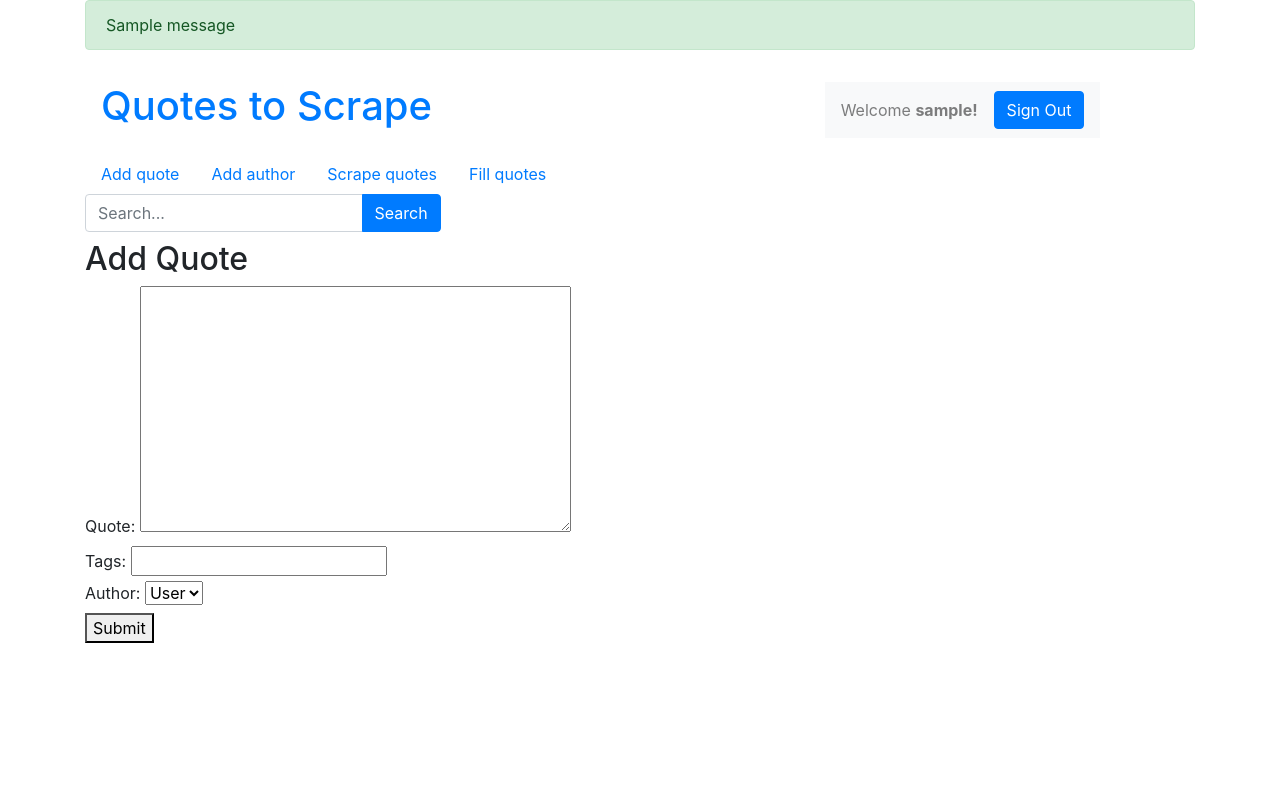
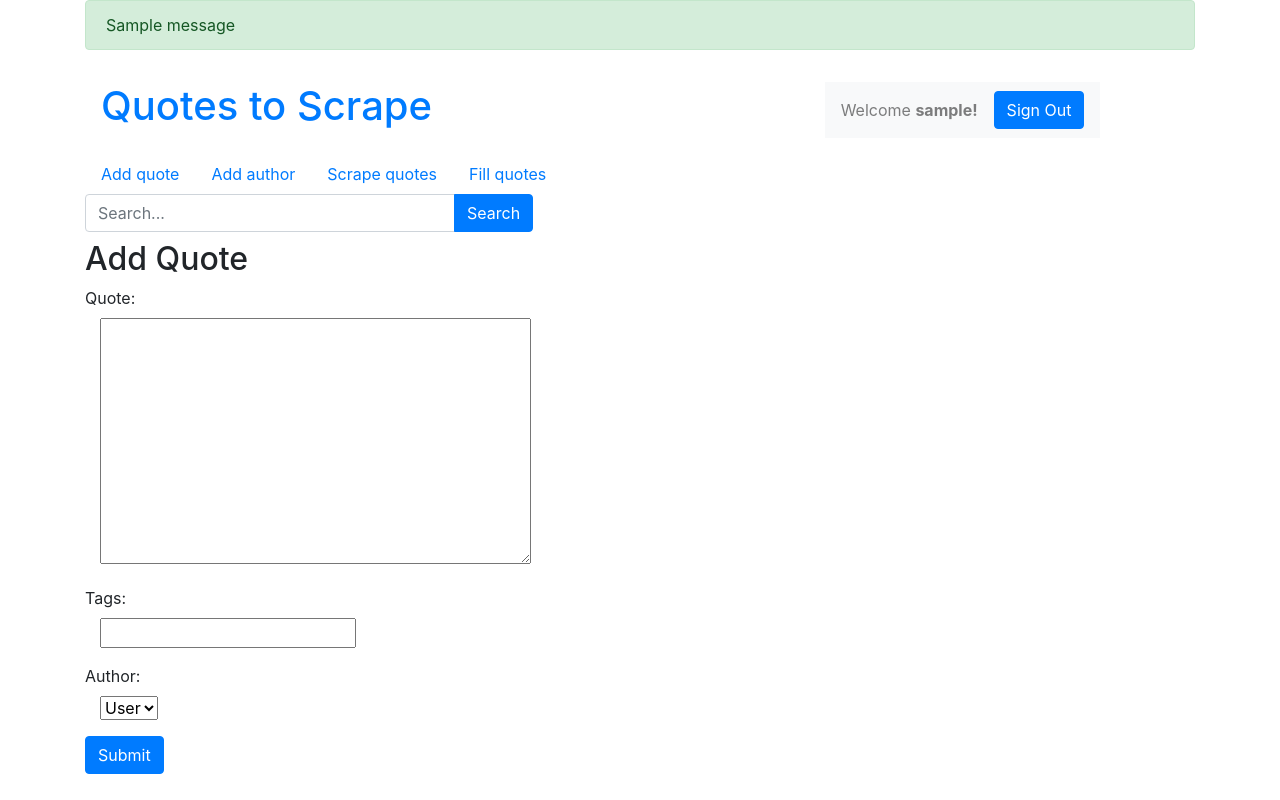
Before and after one commit to sergiokapone/goit_python_web_hw10, a Django app: page /add_quote/ in a window 1280 px wide. Run offline with Django 4.2, Linux system fonts and the light colour scheme; a user stored in the database is signed in; tables that the repository leaves empty hold one stand-in row (values such as "Sample post"); one stand-in notice (Sample message) is shown; some libraries are stand-ins or nearby versions.

Commit message:
tweaked the pattern

```diff
--- a/hw10/quotes/templates/quotes/add_quote.html
+++ b/hw10/quotes/templates/quotes/add_quote.html
@@ -2,18 +2,18 @@
 <h2>Add Quote</h2>
 <form method="post">
   {% csrf_token %}
-  <div>
+  <div class="form-group">
     <label for="{{ form.quote.id_for_label }}">Quote:</label>
-    {{ form.quote }}
+    <div class="col-md-4">{{ form.quote }}</div>
   </div>
-  <div>
+  <div class="form-group">
     <label for="{{ form.tags.id_for_label }}">Tags:</label>
-    {{ form.tags }}
+    <div class="col-md-4">{{ form.tags }}</div>
   </div>
-  <div>
+  <div class="form-group">
     <label for="{{ form.author.id_for_label }}">Author:</label>
-    {{ form.author }}
+    <div class="col-md-4">{{ form.author }}</div>
   </div>
-  <button type="submit">Submit</button>
+  <button type="submit" class="btn btn-primary">Submit</button>
 </form>
 {% endblock %}
--- a/hw10/quotes/templates/quotes/base.html
+++ b/hw10/quotes/templates/quotes/base.html
@@ -13,86 +13,17 @@
   </head>
   <body>
     <div class="container">
-      {% if messages %}
-      <div class="messages">
-        {% for message in messages %}
-        <div class="alert alert-{{ message.tags }}">{{ message }}</div>
-        {% endfor %}
-      </div>
-      {% endif %}
-
+      <div>{%include 'quotes/message_block.html'%}</div>
       <div class="row header-box p-3">
         <div class="col-md-8">
           <h1>
             <a href="/" class="text-decoration-none">Quotes to Scrape</a>
           </h1>
         </div>
-        <nav class="navbar navbar-expand-lg navbar-light bg-light">
-          {% if user.is_authenticated %}
-          <span class="navbar-text mr-3">
-            Welcome <b>{{ user.username }}!</b>
-          </span>
-          <a href="{% url 'users:signout' %}" class="btn btn-primary"
-            >Sign Out</a
-          >
-          {% else %}
-          <ul class="navbar-nav">
-            <li class="nav-item p-1">
-              <a href="{% url 'users:signin' %}" class="btn btn-primary"
-                >Sign In</a
-              >
-            </li>
-            <li class="nav-item p-1">
-              <a href="{% url 'users:signup' %}" class="btn btn-primary"
-                >Sign Up</a
-              >
-            </li>
-          </ul>
-          {% endif %}
-        </nav>
+        <div>{% include 'quotes/users_auth_nav.html' %}</div>
       </div>
-      <ul class="nav">
-        {% if user.is_authenticated %}
-        <li class="nav-item">
-          <a href="{% url 'quotes:add_quote' %}" class="nav-link" role="button"
-            >Add quote</a
-          >
-        </li>
-        <li class="nav-item">
-          <a href="{% url 'quotes:add_author' %}" class="nav-link" role="button"
-            >Add author</a
-          >
-        </li>
-        <li class="nav-item">
-          <a
-            href="{% url 'quotes:scrape_quotes' %}"
-            class="nav-link"
-            role="button"
-            >Scrape quotes</a
-          >
-        </li>
-        {% endif %}
-        <li class="nav-item">
-          <a href="{% url 'quotes:fill_base' %}" class="nav-link" role="button"
-            >Fill quotes</a
-          >
-        </li>
-      </ul>
-
-      <form method="GET" action="{% url 'quotes:search_results' %}">
-        <div class="input-group mb-2">
-          <input
-            type="text"
-            class="form-control col-3"
-            placeholder="Search..."
-            name="search_query"
-          />
-          <div class="input-group-append">
-            <button class="btn btn-primary" type="submit">Search</button>
-          </div>
-        </div>
-      </form>
-
+      <div>{% include 'quotes/functional_buttons.html' %}</div>
+      <div>{% include 'quotes/search_form.html' %}</div>
       {% block content %} {% endblock %}
     </div>
   </body>
--- /dev/null
+++ b/hw10/quotes/templates/quotes/functional_buttons.html
@@ -0,0 +1,24 @@
+<ul class="nav">
+  {% if user.is_authenticated %}
+  <li class="nav-item">
+    <a href="{% url 'quotes:add_quote' %}" class="nav-link" role="button"
+      >Add quote</a
+    >
+  </li>
+  <li class="nav-item">
+    <a href="{% url 'quotes:add_author' %}" class="nav-link" role="button"
+      >Add author</a
+    >
+  </li>
+  <li class="nav-item">
+    <a href="{% url 'quotes:scrape_quotes' %}" class="nav-link" role="button"
+      >Scrape quotes</a
+    >
+  </li>
+  {% endif %}
+  <li class="nav-item">
+    <a href="{% url 'quotes:fill_base' %}" class="nav-link" role="button"
+      >Fill quotes</a
+    >
+  </li>
+</ul>
--- /dev/null
+++ b/hw10/quotes/templates/quotes/message_block.html
@@ -0,0 +1,7 @@
+{% if messages %}
+<div class="messages">
+  {% for message in messages %}
+  <div class="alert alert-{{ message.tags }}">{{ message }}</div>
+  {% endfor %}
+</div>
+{% endif %}
--- a/hw10/quotes/templates/quotes/quotes_by_tag.html
+++ b/hw10/quotes/templates/quotes/quotes_by_tag.html
@@ -10,9 +10,8 @@
     </h2>
     {% include 'quotes/quotes.html '%}
   </div>
-  <div class="col-md-4 tags-box">
-    {% include 'quotes/top_tags.html' with top_tags=top_tags %}
-  </div>
+
+  {% include 'quotes/top_tags.html' with top_tags=top_tags %}
 </div>
 
 {% endblock %}
--- /dev/null
+++ b/hw10/quotes/templates/quotes/search_form.html
@@ -0,0 +1,13 @@
+<form method="GET" action="{% url 'quotes:search_results' %}">
+  <div class="input-group mb-2">
+    <input
+      type="text"
+      class="form-control col-4"
+      placeholder="Search..."
+      name="search_query"
+    />
+    <div class="input-group-append">
+      <button class="btn btn-primary" type="submit">Search</button>
+    </div>
+  </div>
+</form>
--- a/hw10/quotes/templates/quotes/top_tags.html
+++ b/hw10/quotes/templates/quotes/top_tags.html
@@ -1,3 +1,4 @@
+<div class="col-md-4 tags-box">
   <div class="col-md-8 tags-box">
     <h2>Top Ten tags</h2>
     {% for tag, popularity in top_tags %}
@@ -11,3 +12,4 @@
     </span>
     {% endfor %}
   </div>
+</div>
--- /dev/null
+++ b/hw10/quotes/templates/quotes/users_auth_nav.html
@@ -0,0 +1,15 @@
+<nav class="navbar navbar-expand-lg navbar-light bg-light">
+  {% if user.is_authenticated %}
+  <span class="navbar-text mr-3"> Welcome <b>{{ user.username }}!</b> </span>
+  <a href="{% url 'users:signout' %}" class="btn btn-primary">Sign Out</a>
+  {% else %}
+  <ul class="navbar-nav">
+    <li class="nav-item p-1">
+      <a href="{% url 'users:signin' %}" class="btn btn-primary">Sign In</a>
+    </li>
+    <li class="nav-item p-1">
+      <a href="{% url 'users:signup' %}" class="btn btn-primary">Sign Up</a>
+    </li>
+  </ul>
+  {% endif %}
+</nav>
```
Lines whose indentation alone changed are shown as unchanged.
